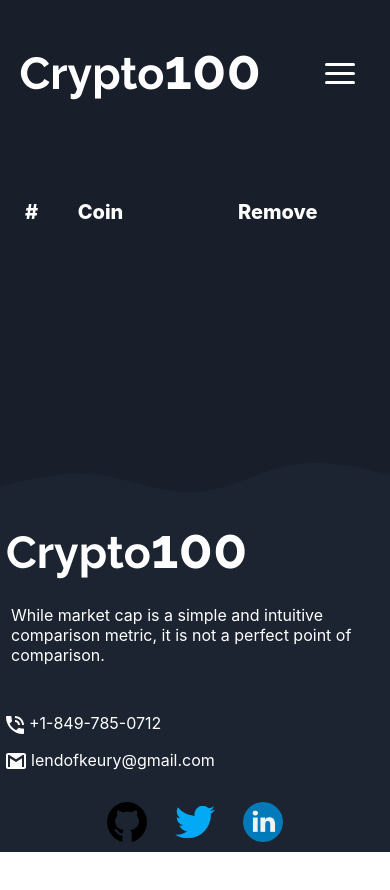
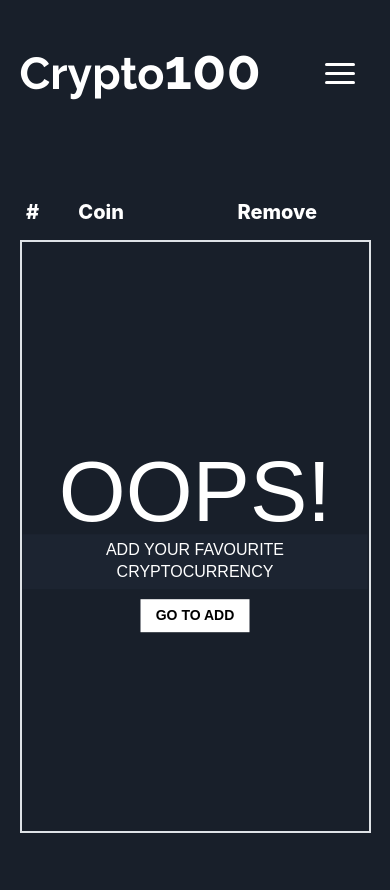
Before and after one commit to KeuryLendof/top-100-cryptocurrencies, a React (Create React App) app: page /favorite in a window 390 px wide. Shown: the top 890 px of the page. Before the commit the page ends 852 px from the top, so only its background shows below. Built offline with nearby package versions, Linux system fonts and the light colour scheme.

Commit message:
Crypto100 web 1.2, NoFound Pages

```diff
--- a/src/App.js
+++ b/src/App.js
@@ -4,6 +4,7 @@ import './Componentes/style.css'
 import InfoCryto from "./Componentes/InfoCryto";
 import Principal from "./Componentes/Principal";
 import Favorite from "./Componentes/Favorite";
+import NoFound from "./Componentes/NoFound";
 
 
 function App(){
@@ -18,6 +19,7 @@ function App(){
             <Route path=":id" element={<InfoCryto />} />
           </Route>
           <Route path="/favorite" exact element={<Favorite/>}/>
+          <Route path="*" element={<NoFound/>}/>
         </Routes>
       </div>
     </div>
--- a/src/Componentes/Favorite.jsx
+++ b/src/Componentes/Favorite.jsx
@@ -3,10 +3,22 @@ import { useState, useEffect } from "react";
 import Header from './Header';
 import Wave from './Wave';
 import Footer from './Footer';
+import FavoriteNulo from './FavoriteNulo';
 
 function Favorite(){
 
     const [listaCryptosLikes, setListaCryptosLikes] = useState([]);
+
+    const redireccionar = (id) => {
+        window.location.href=`/informacion/${id}`;
+    }
+
+    const removeCrypto=(id)=>{
+
+        const filteredList = listaCryptosLikes.filter(obj => obj.ID !== id);
+        setListaCryptosLikes(filteredList)
+
+    }
 
     useEffect(()=>{
         const storeCryptos = JSON.parse(localStorage.getItem('CryptosLikes'));
@@ -19,17 +31,6 @@ function Favorite(){
         localStorage.setItem('CryptosLikes', JSON.stringify(listaCryptosLikes));
     }
     ,[listaCryptosLikes])
-
-    const removeCrypto=(id)=>{
-
-        const filteredList = listaCryptosLikes.filter(obj => obj.ID !== id);
-        setListaCryptosLikes(filteredList)
-
-    }
-
-    const redireccionar = (id) => {
-        window.location.href=`/informacion/${id}`;
-    }
 
     return (
         <>
@@ -46,6 +47,7 @@ function Favorite(){
                     </thead>
                     <tbody>
                     {
+                        listaCryptosLikes.length === 0?<FavoriteNulo/>:
                         listaCryptosLikes.map((c,index)=>{
                             return(
                                 <tr>
@@ -70,6 +72,15 @@ function Favorite(){
                     }
                     </tbody>
                 </table>
+                {/* {listaCryptosLikes.length===0?<FavoriteList favorite={listaCryptosLikes}/>:listaCryptosLikes.map((c,index)=>{
+                    return(
+                        <>
+                            <FavoriteNulo/>
+                            <h1>holaa</h1>
+                        </>
+                    )
+                })} */}
+                {/* <FavoriteList favorite={listaCryptosLikes}/> */}
             </main>
             <Wave estilo={0}/>
             <Footer />
--- /dev/null
+++ b/src/Componentes/FavoriteNulo.jsx
@@ -0,0 +1,18 @@
+import './style.css';
+
+
+function FavoriteNulo() {
+    return (
+        <tr id="notfound">
+            <div class="notfound">
+                <div class="notfound-404">
+                    <h1>Oops!</h1>
+                    <h2>Add your favourite cryptocurrency</h2>
+                </div>
+                <a href="/">Go to add</a>
+            </div>
+        </tr>
+    )
+}
+
+export default FavoriteNulo;
--- /dev/null
+++ b/src/Componentes/NoFound.jsx
@@ -0,0 +1,21 @@
+import './style.css';
+import Header from './Header';
+import Wave from './Wave';
+import Footer from './Footer';
+import img from '../assets/images/page_not_found.svg';
+
+function NoFound() {
+    return (
+        <>
+            <Header />
+            <main className='inicioContainer-no-found'>
+                <img src={img} alt="" />
+                <h4>The page you are looking for is not available. <a href="/">Go to the homepage</a>.</h4>
+            </main>
+            <Wave estilo={0}/>
+            <Footer />
+        </>
+    )
+}
+
+export default NoFound;
--- a/src/Componentes/style.css
+++ b/src/Componentes/style.css
@@ -171,6 +171,21 @@ header a{
     margin: 0 auto;
     padding: 60px 0;
     overflow: hidden;
+}
+.inicioContainer-no-found{
+    width: 90%;
+    max-width: 1200px;
+    margin: 0 auto;
+    text-align: center;
+    padding-top: 30px;
+    padding-bottom: 60px;
+}
+.inicioContainer-no-found img{
+    max-width: 750px;
+    width: 100%;
+}
+.inicioContainer-no-found h4{
+    color: #fff;
 }
 
 .productive{
@@ -634,6 +649,96 @@ header a{
 }
 /*Fin Favorite Crypto*/
 
+/**/
+#notfound {
+    position: relative;
+    height: 70vh;
+}
+#notfound .notfound {
+    position: absolute;
+    left: 50%;
+    top: 50%;
+    -webkit-transform: translate(-50%, -50%);
+        -ms-transform: translate(-50%, -50%);
+            transform: translate(-50%, -50%);
+}
+.notfound {
+    max-width: 520px;
+    width: 100%;
+    line-height: 1.4;
+    text-align: center;
+}
+.notfound .notfound-404 {
+    position: relative;
+    height: 200px;
+    margin: 0px auto 20px;
+    z-index: -1;
+}
+.notfound .notfound-404 h1 {
+    font-family: 'Montserrat', sans-serif;
+    font-size: 236px;
+    font-weight: 200;
+    margin: 0px;
+    color: #fff;
+    text-transform: uppercase;
+    position: absolute;
+    left: 50%;
+    top: 34%;
+    -webkit-transform: translate(-50%, -50%);
+        -ms-transform: translate(-50%, -50%);
+            transform: translate(-50%, -50%);
+}
+.notfound .notfound-404 h2 {
+    font-family: 'Montserrat', sans-serif;
+    font-size: 28px;
+    font-weight: 400;
+    text-transform: uppercase;
+    color: #fff;
+    background: var(--blue-intro);
+    padding: 5px 5px;
+    margin: auto;
+    display: inline-block;
+    position: absolute;
+    bottom: 0px;
+    left: 0;
+    right: 0;
+}
+.notfound a {
+    font-family: 'Montserrat', sans-serif;
+    display: inline-block;
+    font-weight: 700;
+    text-decoration: none;
+    background: white;
+    color: #000;
+    text-transform: uppercase;
+    padding: 13px 23px;
+    font-size: 18px;
+    -webkit-transition: 0.2s all;
+    transition: 0.2s all;
+}
+
+@media only screen and (max-width: 800px) {
+    .notfound .notfound-404 h1 {
+      font-size: 148px;
+    }
+}
+@media only screen and (max-width: 550px) {
+    .notfound .notfound-404 {
+      height: 148px;
+      margin: 0px auto 10px;
+    }
+    .notfound .notfound-404 h1 {
+      font-size: 86px;
+    }
+    .notfound .notfound-404 h2 {
+      font-size: 16px;
+    }
+    .notfound a {
+      padding: 7px 15px;
+      font-size: 14px;
+    }
+}
+/**/
 
 /*Footer*/
 .ppp{
```
Also changed, not shown: src/assets/images/page_not_found.svg (added).
